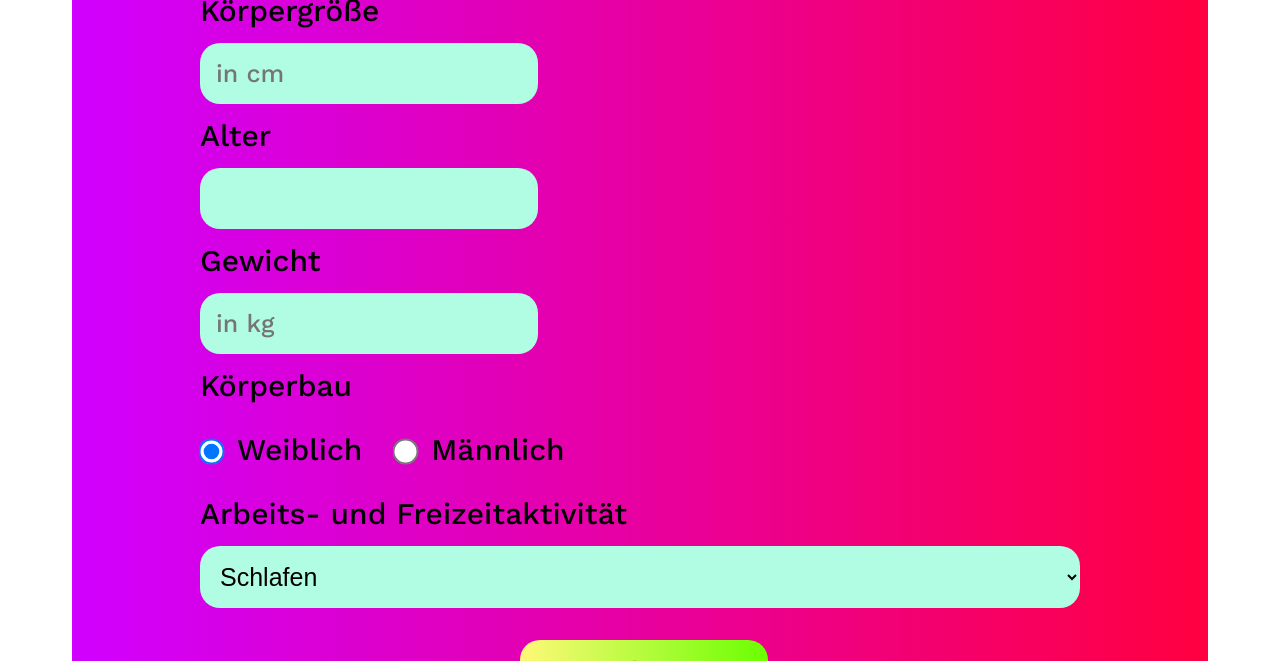
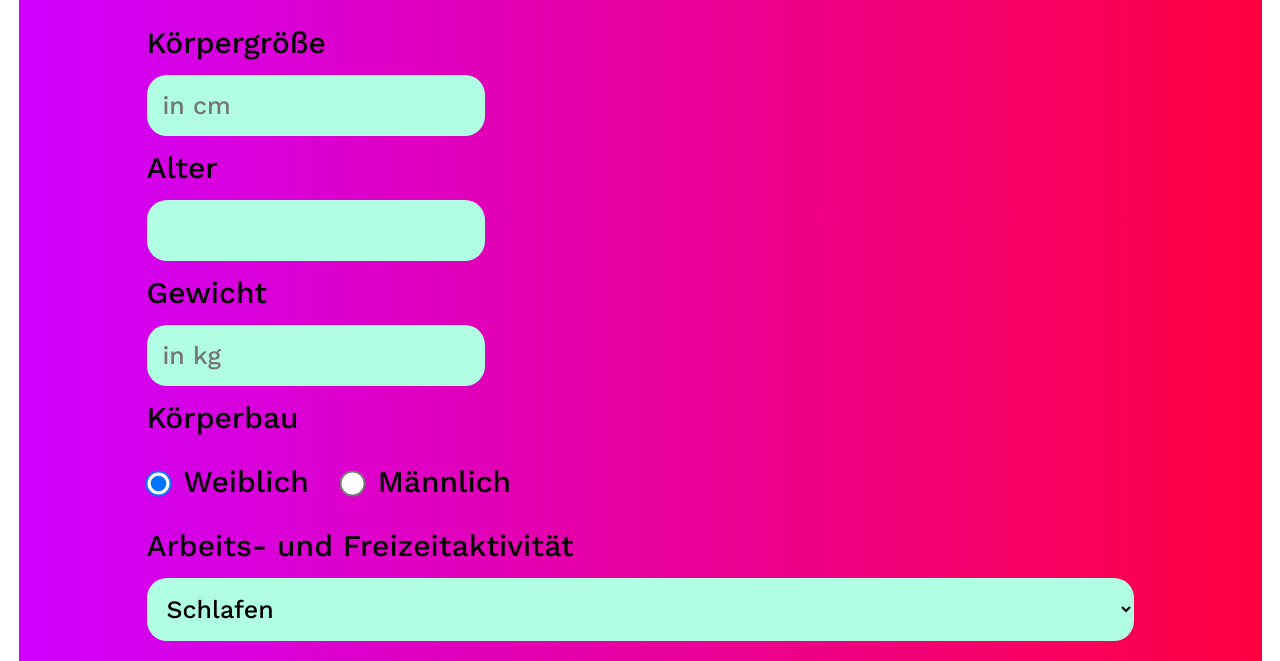
Before and after one commit to Alpy81/-calorie_calculator, a plain HTML site: page index.html in a window 1280 px wide. Shown: the part 291-952 px from the top of the page. Drawn offline with Linux system fonts and the light colour scheme.

Commit message:
update commit

```diff
--- a/style.css
+++ b/style.css
@@ -6,7 +6,8 @@
 main {
     display: flex;
     justify-content: center;
-    margin-top: 1rem;
+    align-items: center;
+    margin-top: 3rem;
 }
 
 form {
@@ -48,6 +49,7 @@ input {
 }
 
 select {
+    font-family: 'Work-Sans', sans-serif;
     padding: 1rem 0 1rem 1rem;
     font-size: 25px;
     margin-bottom: 2rem;
@@ -70,7 +72,6 @@ select {
     font-family: 'Work-Sans', sans-serif;
     color: black;
     font-weight: bold;
-
 }
 
 td {
```
